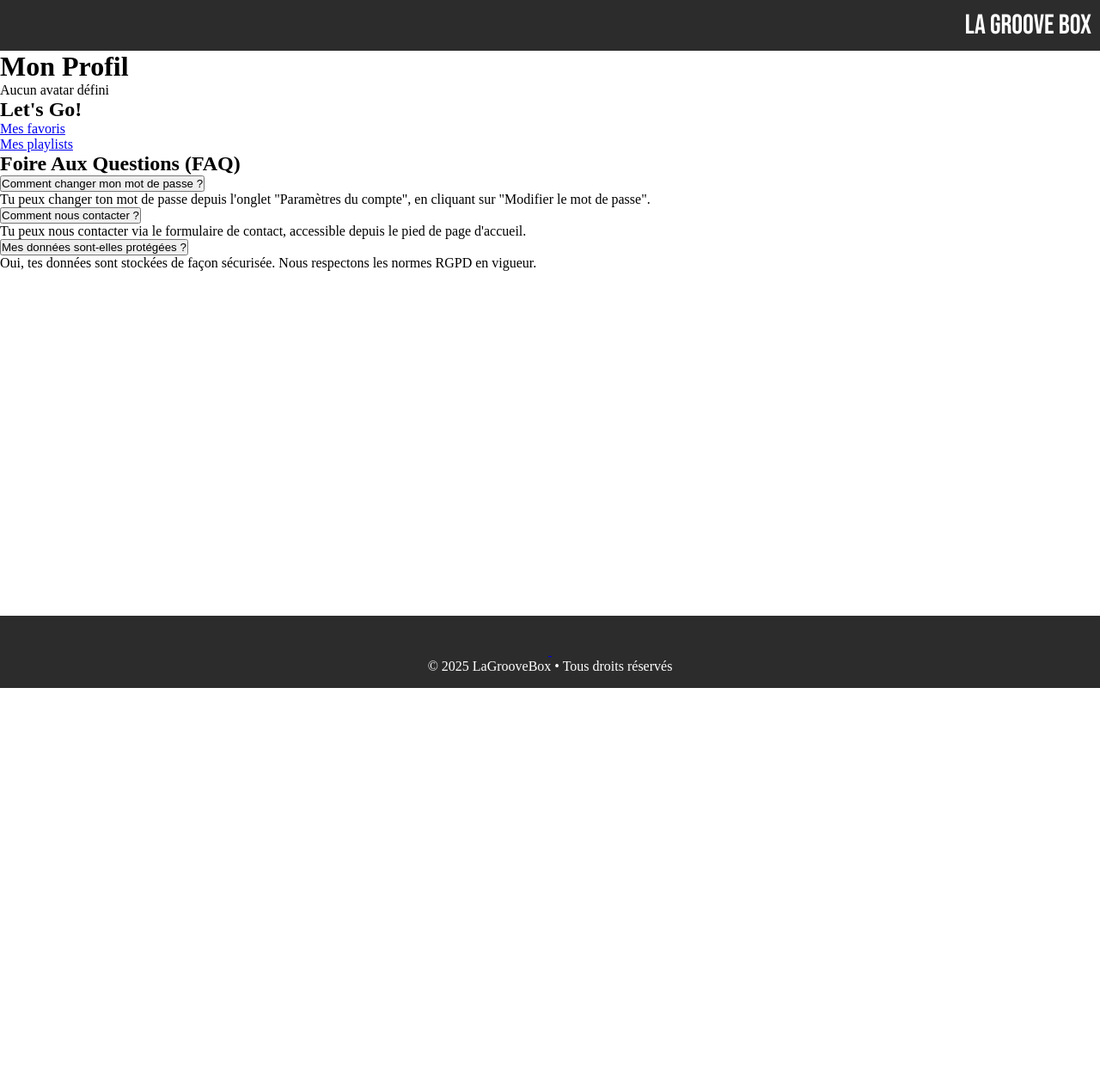
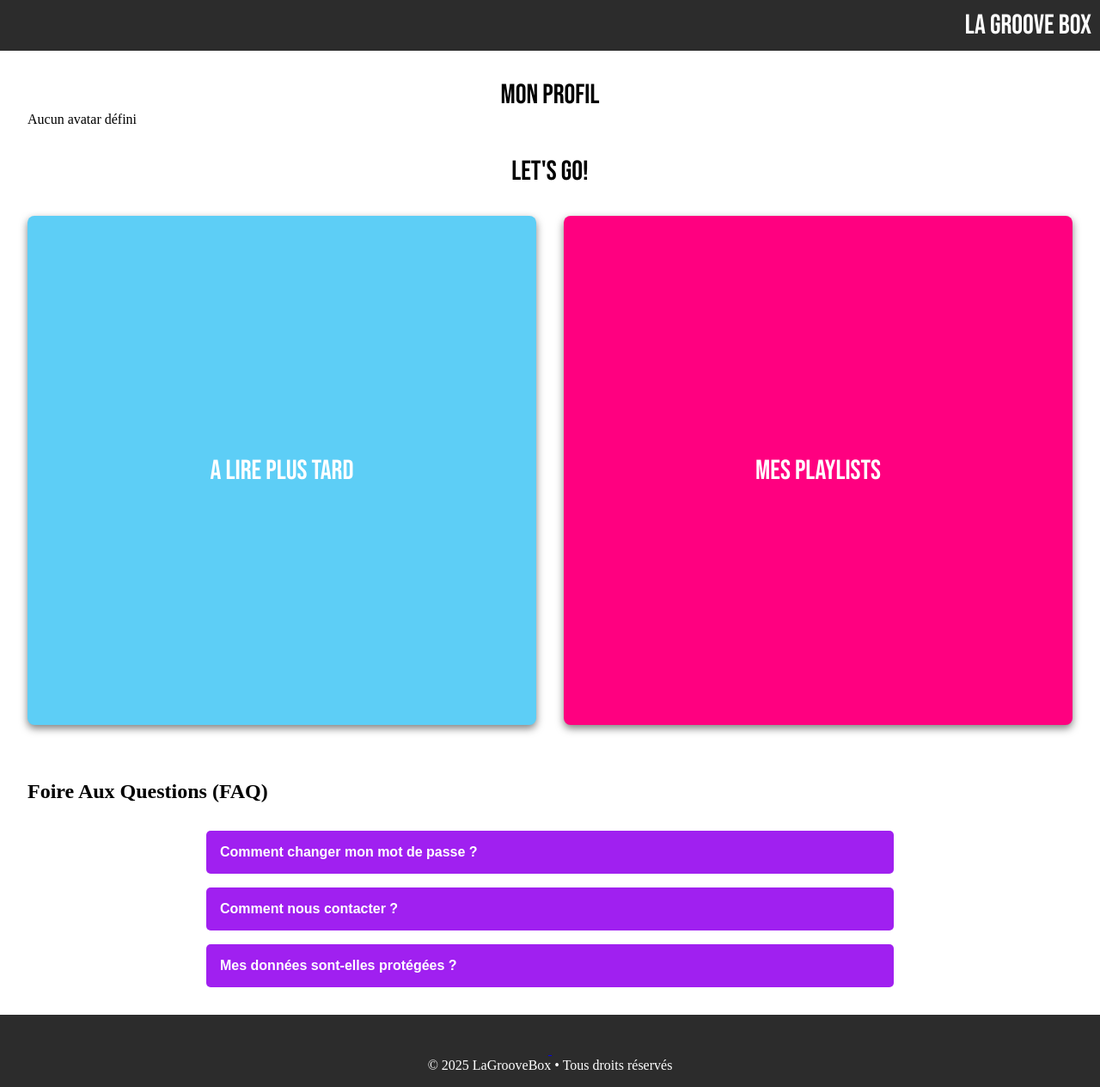
Before and after one commit to Anaismaxime/GrooveBox, a Symfony app: template app/templates/profile/index.html.twig in a window 1280 px wide. Shown: the whole page at 86% size. Before the commit the page ends 800 px from the top, so only its background shows below. Run offline with Twig, Linux system fonts and the light colour scheme; the template is opened without the code that fills it, so the values that code supplies are empty; some libraries are stand-ins or nearby versions.

Commit message:
CSS de ma page profil

```diff
--- a/app/public/css/styles.css
+++ b/app/public/css/styles.css
@@ -6,7 +6,7 @@
     --purple-color: #A020F0;
     --blue-color: #5DCEF6;
     --green-color: #00FF80;
-    --orange-color: orange;
+    --orange-color: rgba(255, 165, 0, 1);
     --main-font: 'Bebas Neue', sans-serif;
     --title-font: 'Raleway', sans-serif;
     --font-size: 10px;
@@ -76,6 +76,18 @@ body {
         }
     }
 }
+
+.sidebar.open {
+    display: block;
+    position: absolute;
+    top: 0;
+    left: 0;
+    width: 100vw;
+    height: 100vh;
+    background-color: var(--dark-color);
+    z-index: 10;
+}
+
 
 /*Style Footer*/
 .footer-container {
@@ -300,6 +312,7 @@ body {
             justify-content: center;
         }
     }
+}
 
 /*Style page index articles*/
 
@@ -362,10 +375,13 @@ body {
     color: #888;
 }
 
+/*Style page affichage d'un article*/
+
+
 
 /*Style page ajout d'article */
 
-    .titleNew {
+.title-new {
     font-family: 'Bebas Neue', sans-serif;
     font-size: 2rem;
     font-weight: 400;
@@ -432,11 +448,73 @@ body {
 
 /*Style page Profil */
 
+.main-profil{
+    margin: 2rem;
+
     .profil-title {
         font-family: "Bebas Neue", sans-serif;
-        font-size: 2.4rem;
+        font-size: 2rem;
+        font-weight: 400;
+        text-align: center;
     }
 
+    .avatar {
+        display: block;
+        margin: 2rem auto;
+        border-radius: 50%; /* optionnel pour arrondir l'image*/
+    }
+
+    .profil-links{
+        h2 {
+            font-family: 'Bebas Neue', sans-serif;
+            font-size: 2rem;
+            font-weight: 400;
+            text-align: center;
+            margin: 2rem;
+        }
+
+        ul{
+            list-style: none;
+            padding: 0;
+            display: grid;
+            grid-template-columns: repeat(2, 1fr);
+            gap: 2rem;
+            padding-bottom: 4rem;
+
+            li {
+                a {
+                    aspect-ratio: 1/1;
+                    width: 100%;
+                    display: flex;
+                    align-items: center;
+                    justify-content: center;
+                    border-radius: 8px;
+                    font-family: Bebas Neue, sans-serif;
+                    font-size: 2rem;
+                    text-decoration: none;
+                    color: var(--main-color);
+                    box-shadow: 0 4px 10px rgba(0, 0, 0, 0.5);
+                    transition: transform 0.2s ease, box-shadow 0.2s ease;
+
+                    &.blue{
+                        background-color: var(--blue-color);
+                    }
+
+                    &.pink{
+                        background-color: var(--pink-color);
+                    }
+
+                    &:hover {
+                        background-color: var(--purple-color);
+
+                    }
+                }
+
+            }
+        }
+    }
+
+    .faq{
 
         .accordion { /* Conteneur principal des éléments d'accordéon (FAQ) */
             max-width: 800px;
@@ -444,8 +522,8 @@ body {
             display: flex;
             flex-direction: column;
             gap: 1rem;
-    }
 
+            .accordion-item{
 
                 .accordion-header { /* Boutons d’en-tête de chaque question FAQ */
                     background-color: var(--purple-color);
@@ -460,7 +538,6 @@ body {
                     font-weight: bold;
                     transition: background-color 0.3s ease;
                 }
-
                 .accordion-header:hover {
                     background-color: var(--pink-color);
                 }
@@ -479,3 +556,9 @@ body {
                 .accordion-content p { /* Espacement interne des paragraphes dans le contenu FAQ */
                     padding: 1rem 0;
                 }
+
+
+            }
+        }
+    }
+}
--- /dev/null
+++ b/app/public/js/scripts.js
@@ -0,0 +1,12 @@
+const toggleButton = document.querySelector('#burger');
+const sidebar = document.querySelector('#sidebar');
+
+toggleButton.addEventListener('click', () => {
+    sidebar.classList.toggle('open');
+})
+
+const closeButton = document.querySelector('#closeSidebar');
+
+closeButton.addEventListener('click', () => {
+    sidebar.classList.remove('open');
+});
--- a/app/templates/base.html.twig
+++ b/app/templates/base.html.twig
@@ -13,7 +13,7 @@
             rel="stylesheet">
         {% block stylesheets %}{% endblock %}
         <link rel="stylesheet" href="{{ asset('css/styles.css') }}">
-        {# Js pour toutes mes pages #}
+        <script src="{{ asset('js/scripts.js')}}" defer></script>
         {% block javascripts %}{% endblock %}
 
 
--- a/app/templates/partials/navbar.html.twig
+++ b/app/templates/partials/navbar.html.twig
@@ -1,6 +1,6 @@
 <header class="navbar-mobile">
-    <div class="burger" id="burger">
-        <svg class="burger" width="30" height="30">
+    <div class="burger" id="burger" >
+        <svg width="30" height="30">
             <use href="{{ asset('assets/sprites.svg') }}#burger"></use>
         </svg>
     </div>
@@ -10,7 +10,7 @@
     <div class="sidebar" id="sidebar">
         <button class="close-btn" id="closeSidebar">×</button>
 
-        <nav class="menu">
+        <nav class="menu" id="menu">
             <ul>
                 <li><a href="#">Un peu de Culture Musical</a></li>
                 <li><a href="{{ path('app_posts_index') }}">Actualités</a></li>
--- a/app/templates/posts/new.html.twig
+++ b/app/templates/posts/new.html.twig
@@ -5,7 +5,7 @@
 {% block title %}Ajouter un article{% endblock %}
 
 {% block body %}
-<h1 class="titleNew">Ajouter un Article</h1>
+<h1 class="title-new">Ajouter un Article</h1>
 
 <div class="form-container">
     {{ form_start(form) }}
--- a/app/templates/profile/index.html.twig
+++ b/app/templates/profile/index.html.twig
@@ -7,22 +7,23 @@
 {% endblock %}
 
 {% block body %}
-    <div>
+    <div class="main-profil">
         <h1 class="profil-title">Mon Profil</h1>
 
         {# Section photo de profil #}
         {% if user.avatar %}
-            <img src="{{ asset(user.avatar) }}" alt="Avatar de {{ user.username }}" width="150">
+            <img class="avatar"
+                 src="{{ asset(user.avatar) }}" alt="Avatar de {{ user.username }}" width="200">
         {% else %}
             <p>Aucun avatar défini</p>
         {% endif %}
 
         {# Section liens utiles #}
-        <section>
+        <section class="profil-links">
             <h2>Let's Go!</h2>
-            <ul>
-                <li><a href="{{ path('app_main') }}">Mes favoris</a></li>
-                <li><a href="{{ path('app_main') }}">Mes playlists</a></li>
+            <ul class="btn-links">
+                <li><a class="blue" href="{{ path('app_main') }}">A lire plus tard</a></li>
+                <li><a class="pink" href="{{ path('app_main') }}">Mes playlists</a></li>
             </ul>
         </section>
 
```
Lines whose indentation alone changed are shown as unchanged.
